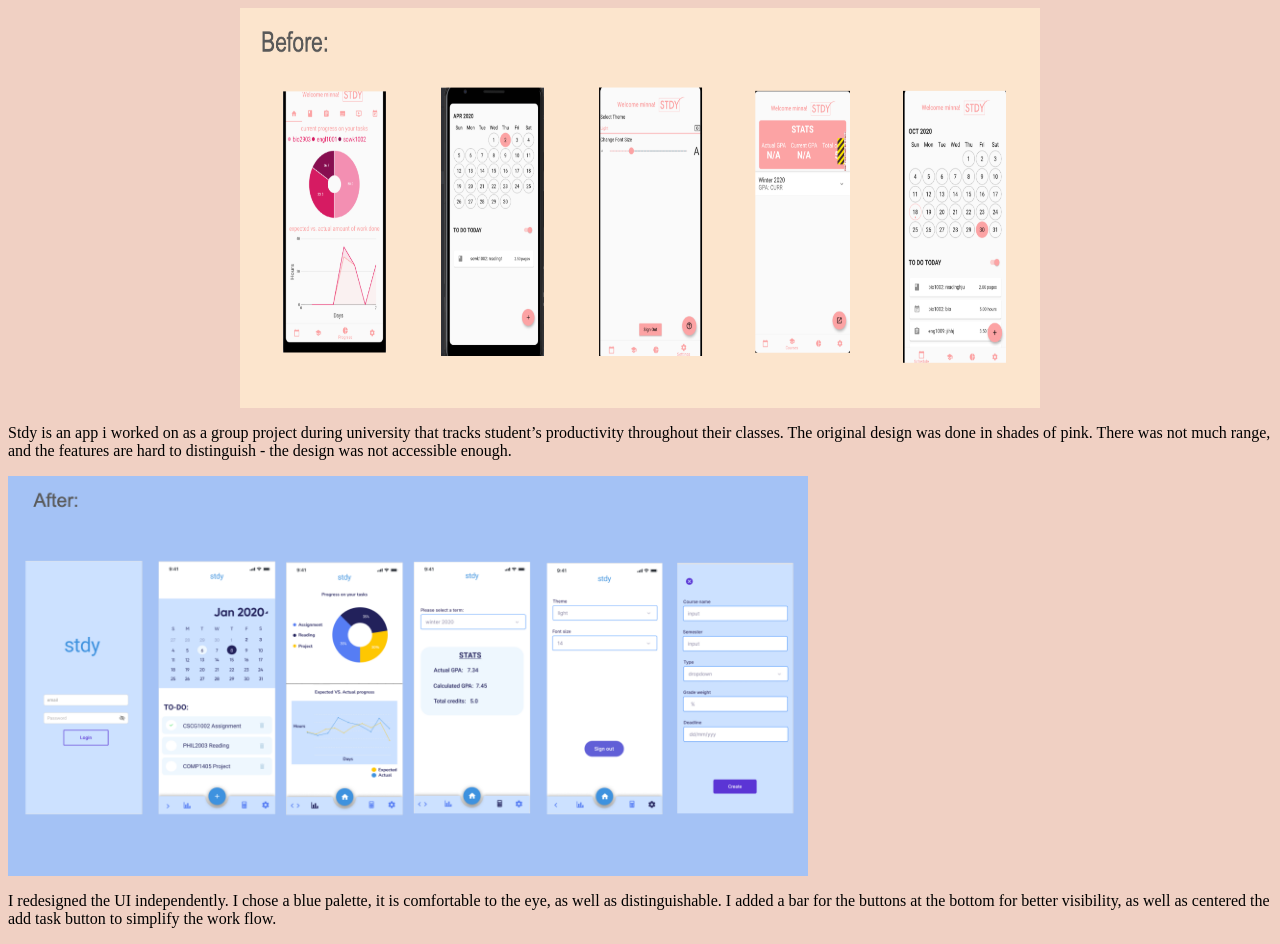
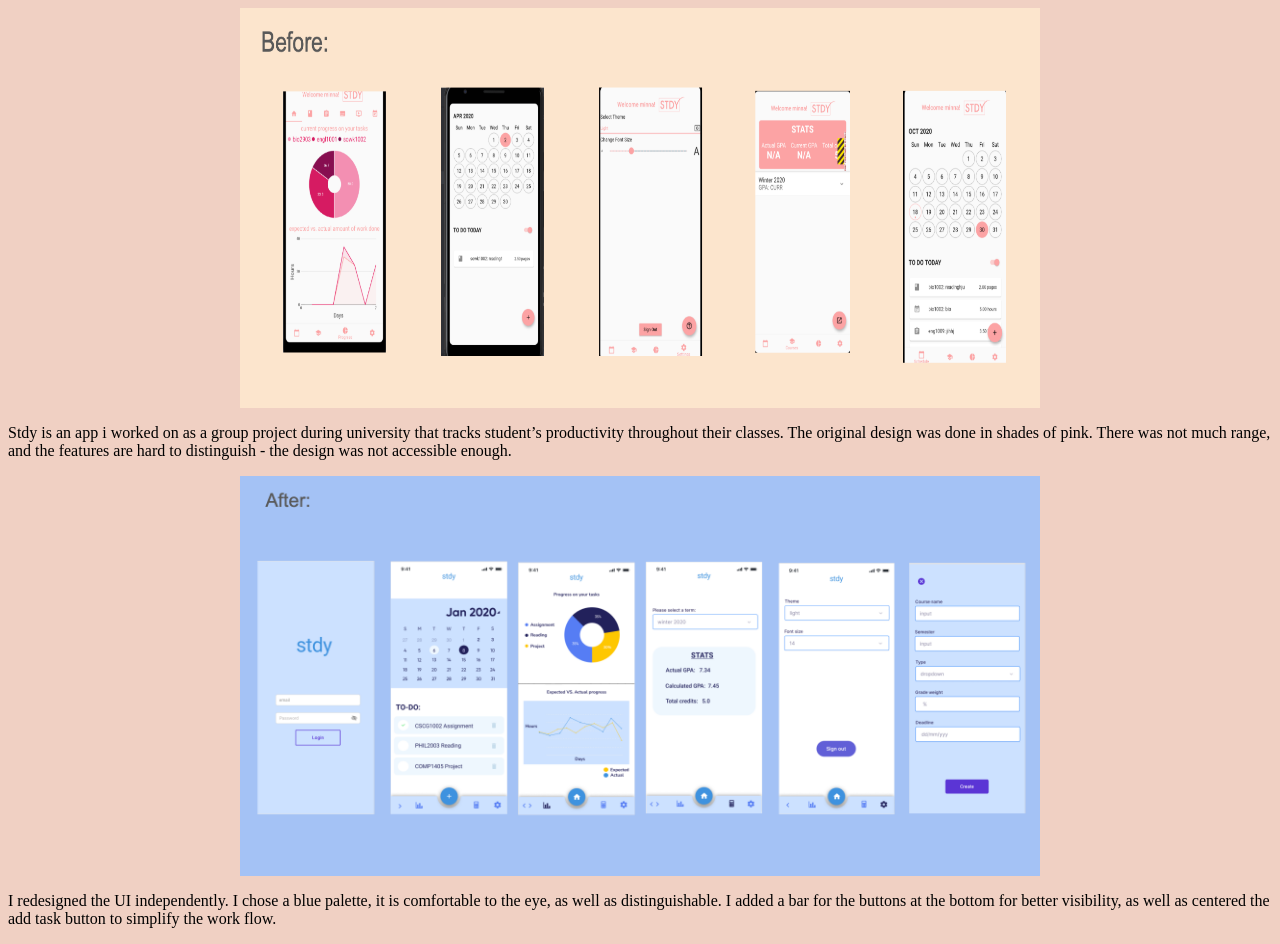
Before and after one commit to minna-amin/minna-amin.github.io, a Jekyll site: the page assets/ui/stdy.html, which Jekyll copies as it is, in a window 1280 px wide. Built offline with Jekyll 4.4.1, drawn with Linux system fonts in a browser that asks for light colours.

Commit message:
fixing typo

```diff
--- a/assets/ui/stdy.html
+++ b/assets/ui/stdy.html
@@ -11,7 +11,7 @@
 
 <p>Stdy is an app i worked on as a group project during university that tracks student’s productivity throughout their classes. The original design was done in shades of pink. There was not much range, and the features are hard to distinguish - the design was not accessible enough.
 </p>
-<img src="/assets/images/stdy_aftr.png"  width="800" height="400" clas="center">
+<img src="/assets/images/stdy_aftr.png"  width="800" height="400" class="center">
 <p>I redesigned the UI independently. I chose a blue palette, it is comfortable to the eye, as well as distinguishable. I added a bar for the buttons at the bottom for better visibility, as well as centered the add task button to simplify the work flow.
 </p>
 
```
